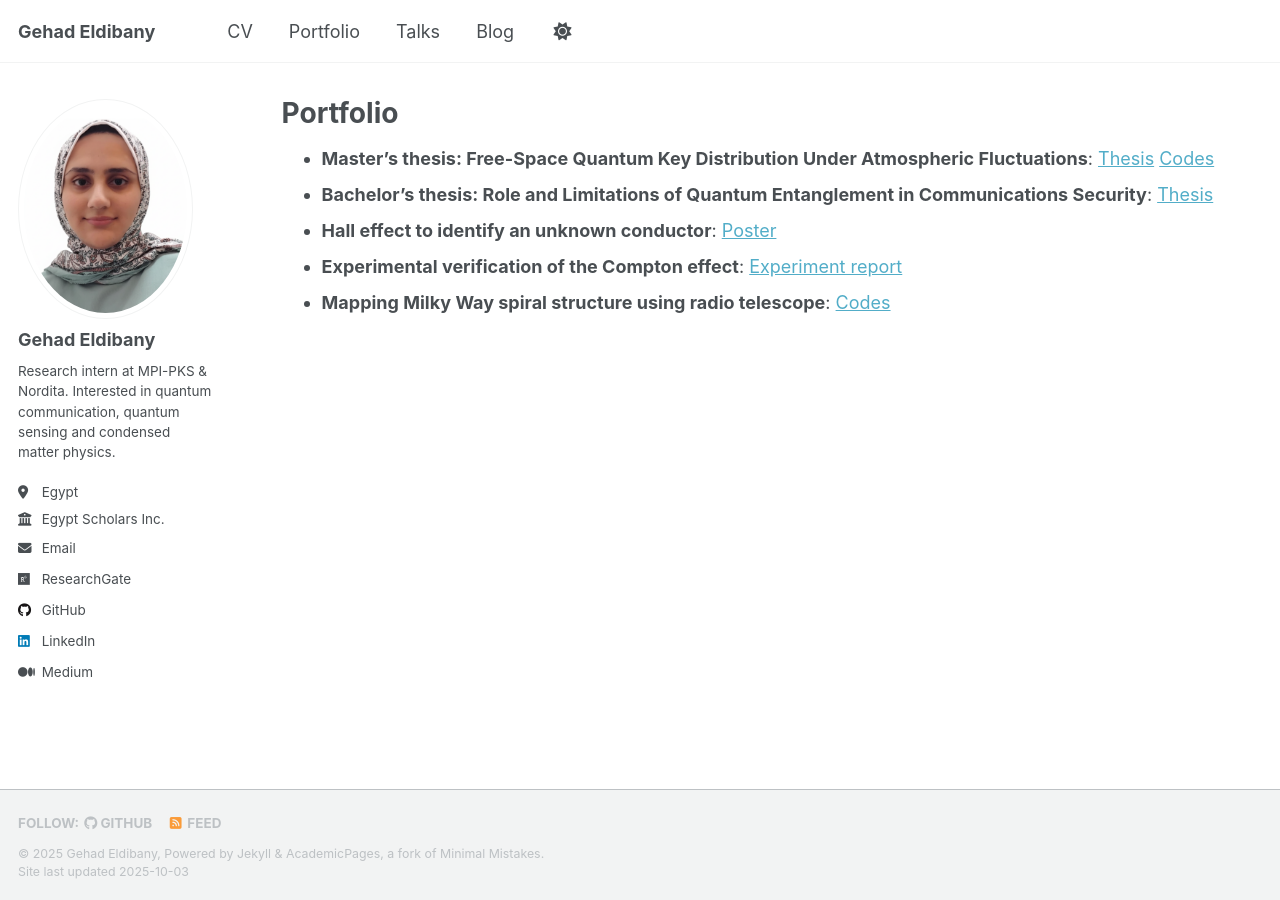
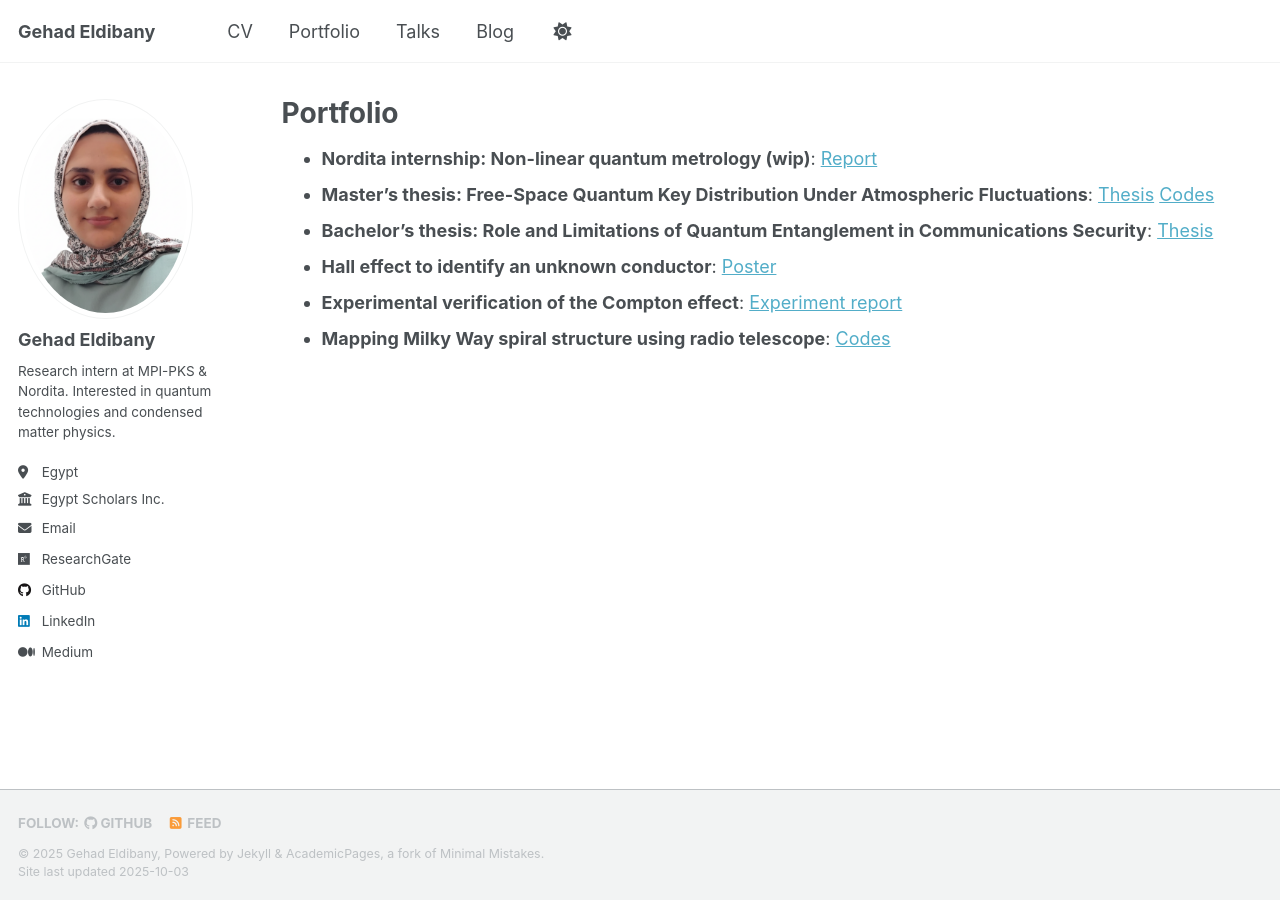
Before and after one commit to gehadibany/gehadibany.github.io, a Jekyll site: the page built from _pages/portfolio.md, in a window 1280 px wide. Built offline with Jekyll 4.4.1, drawn with Linux system fonts in a browser that asks for light colours; a script that is not in the unit is left out.

Commit message:
Website update

```diff
--- a/_config.yml
+++ b/_config.yml
@@ -25,7 +25,7 @@ author:
   # Biographic information
   avatar           : "profile.png"
   name             : "Gehad Eldibany"
-  bio              : "Research intern at MPI-PKS & Nordita. Interested in quantum communication, quantum sensing and condensed matter physics."
+  bio              : "Research intern at MPI-PKS & Nordita. Interested in quantum technologies and condensed matter physics."
   location         : "Egypt"
   employer         : "Egypt Scholars Inc."
   #uri              : # URL
--- a/_pages/portfolio.md
+++ b/_pages/portfolio.md
@@ -4,6 +4,7 @@ title: "Portfolio"
 permalink: /portfolio/
 author_profile: true
 ---
+* **Nordita internship: Non-linear quantum metrology (wip)**: [Report](https://www.overleaf.com/read/sqfzpwrbtknw#9cd89a)
 * **Master's thesis: Free-Space Quantum Key Distribution Under Atmospheric Fluctuations**: [Thesis](https://gehadibany.github.io/files/Thesis.pdf) [Codes](https://github.com/gehadibany/thesis_work)
 * **Bachelor's thesis: Role and Limitations of Quantum Entanglement in Communications Security**: [Thesis](https://gehadibany.github.io/files/B_thesis.pdf)
 * **Hall effect to identify an unknown conductor**: [Poster](https://gehadibany.github.io/files/Hall_effect.pdf)
```
